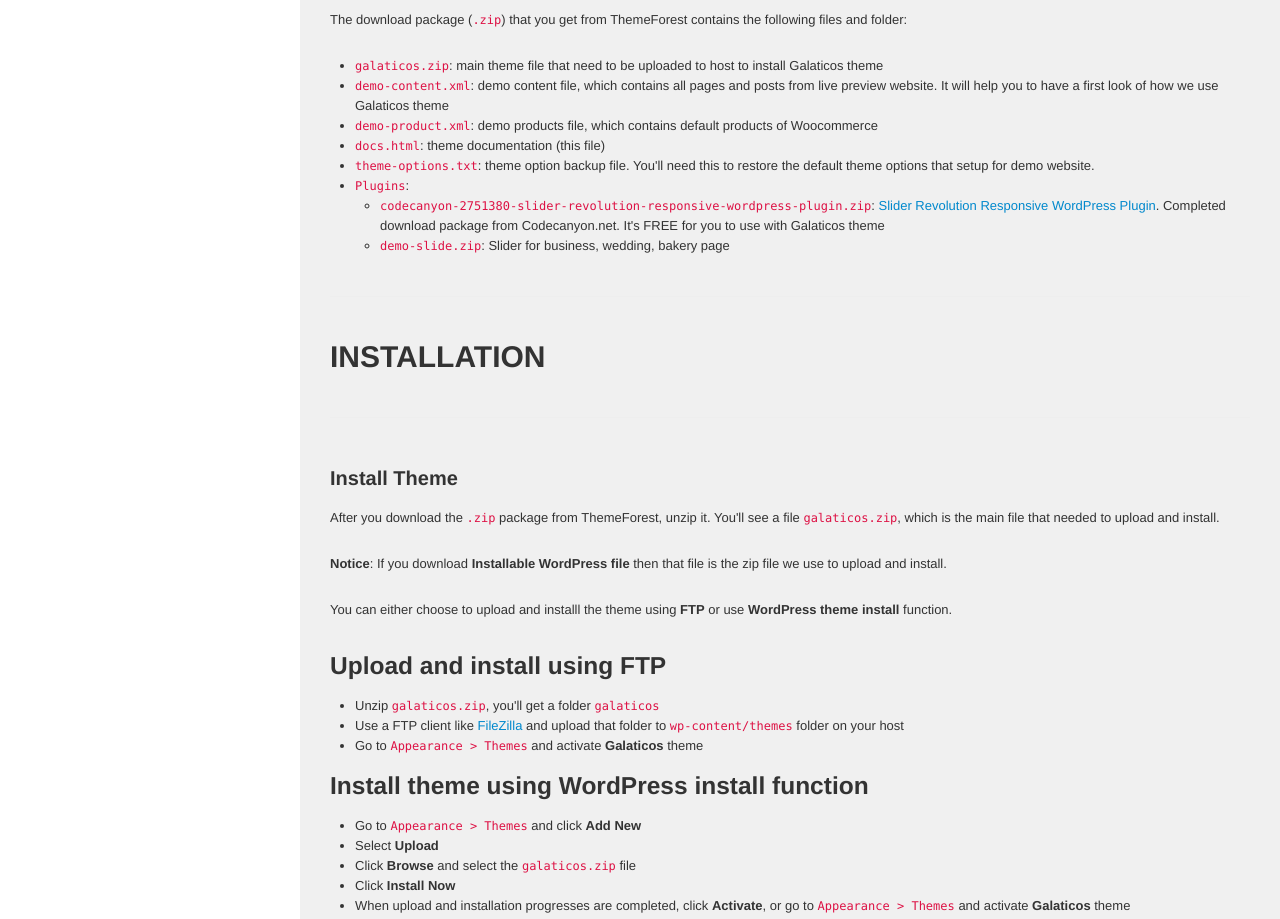
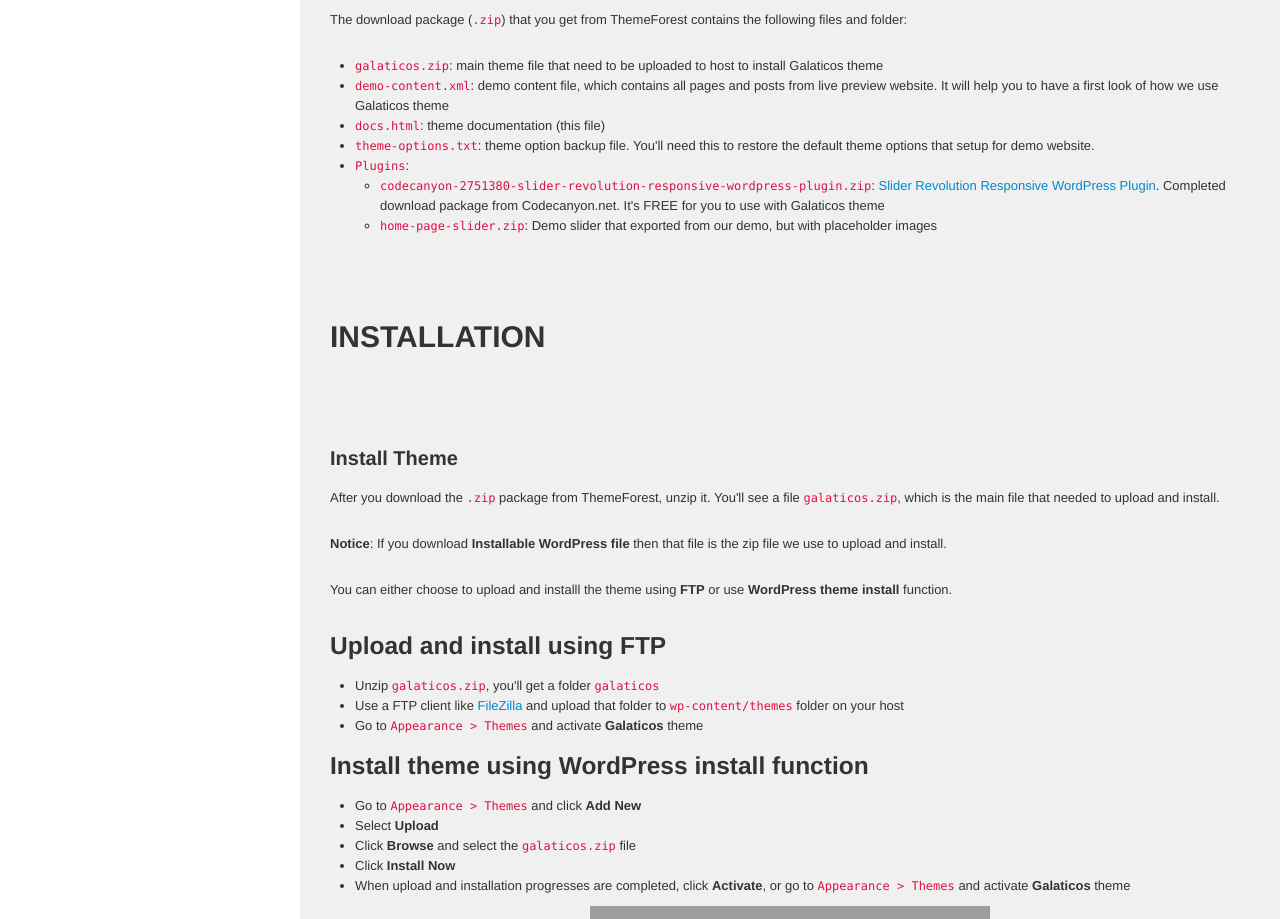
Before and after one commit to fitwp/docs, a website: page galaticos/index.html in a window 1280 px wide. Shown: the part 848-1767 px from the top of the page. Drawn offline with Linux system fonts and the light colour scheme; grey boxes are pictures that could not be loaded.

Commit message:
Update galaticos docs

```diff
--- a/galaticos/index.html
+++ b/galaticos/index.html
@@ -59,12 +59,11 @@
 
 - `galaticos.zip`: main theme file that need to be uploaded to host to install Galaticos theme
 - `demo-content.xml`: demo content file, which contains all pages and posts from live preview website. It will help you to have a first look of how we use Galaticos theme
-- `demo-product.xml`: demo products file, which contains default products of Woocommerce
 - `docs.html`: theme documentation (this file)
 - `theme-options.txt`: theme option backup file. You'll need this to restore the default theme options that setup for demo website.
 - `Plugins`:
 	- `codecanyon-2751380-slider-revolution-responsive-wordpress-plugin.zip`: [Slider Revolution Responsive WordPress Plugin](http://codecanyon.net/item/slider-revolution-responsive-wordpress-plugin/2751380). Completed download package from Codecanyon.net. It's FREE for you to use with Galaticos theme
-	- `demo-slide.zip`: Slider for business, wedding, bakery page
+	- `home-page-slider.zip`: Demo slider that exported from our demo, but with placeholder images
 
 
 
```
